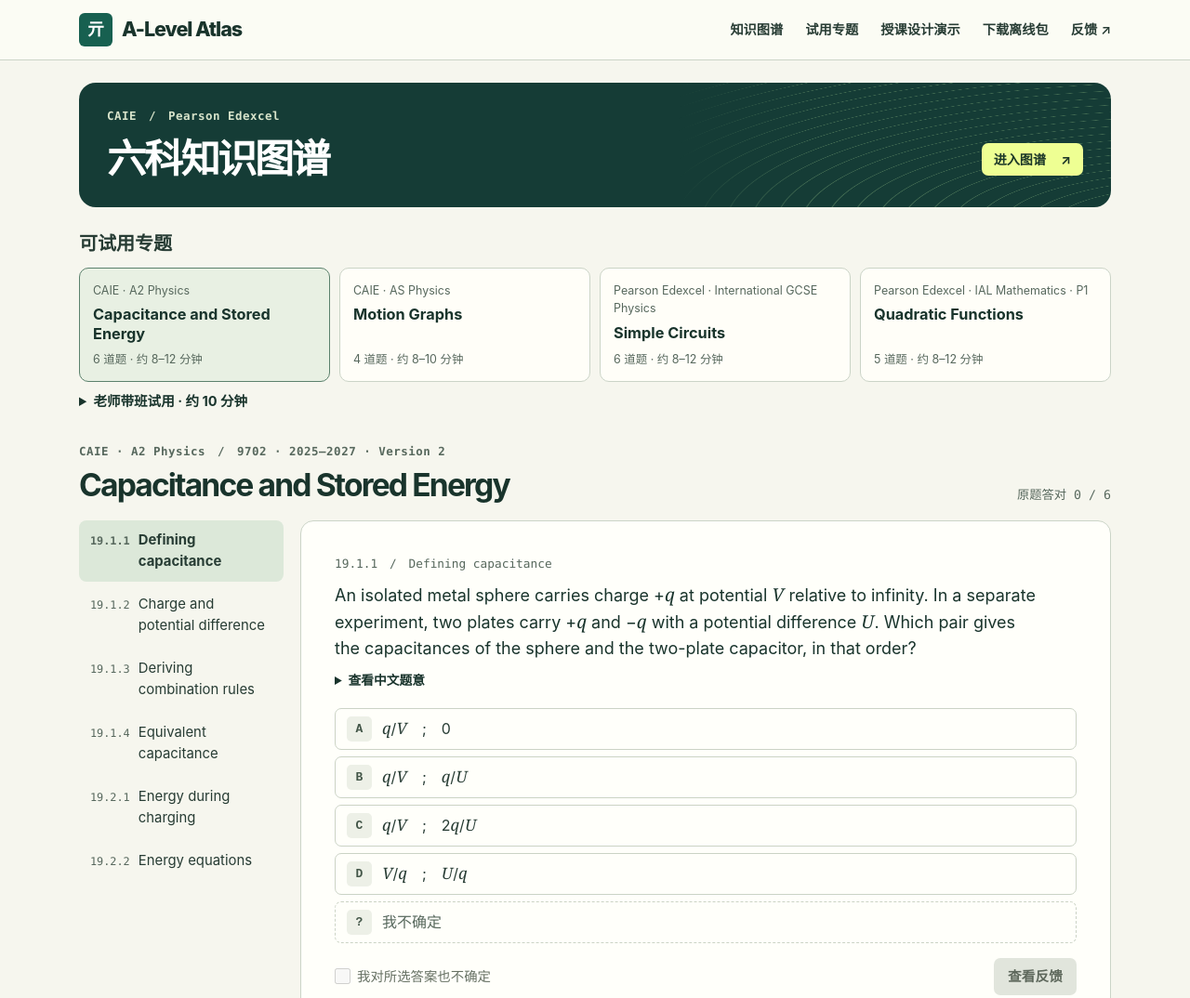
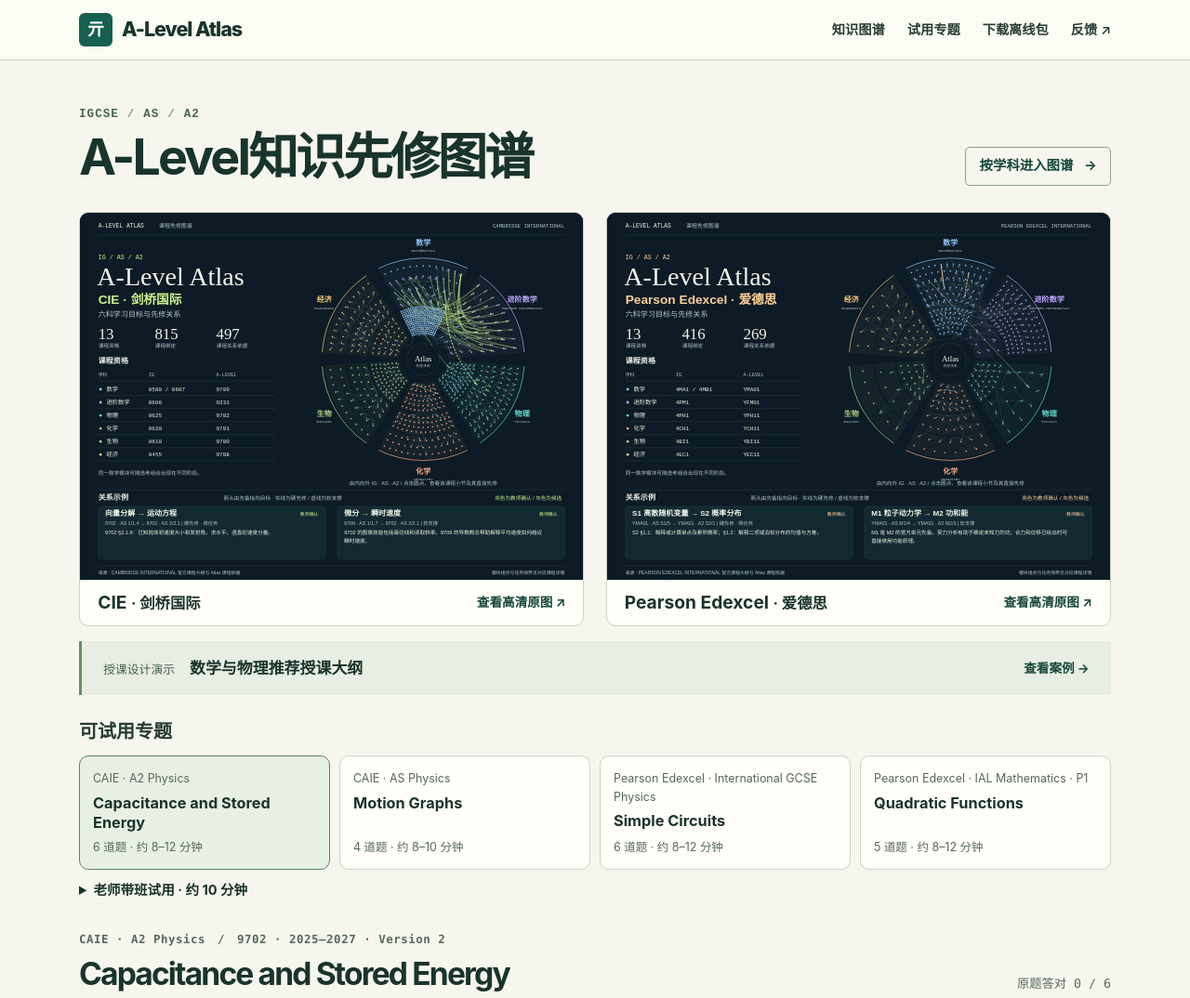
Before and after one commit to phytnesskun/A-Level-Atlas, a plain HTML site: page index.html in a window 1280 px wide. Shown: the top 1074 px of the page at 93% size. Drawn offline with Linux system fonts and the light colour scheme.

Commit message:
Put the Cambridge and Edexcel prerequisite maps on the Atlas homepage

```diff
--- a/index.html
+++ b/index.html
@@ -4,7 +4,7 @@
   <meta charset="utf-8">
   <meta name="viewport" content="width=device-width, initial-scale=1">
   <meta name="theme-color" content="#153c36">
-  <title>A-Level Atlas · 课程图谱与练习</title>
+  <title>A-Level知识先修图谱 · A-Level Atlas</title>
   <style>:root {
   color-scheme: light;
   --ink:#19342c; --body:#273c34; --muted:#57685d; --paper:#f6f6ee;
@@ -171,6 +171,37 @@ figure figcaption {font-size:.78rem;color:var(--muted)}
 
 .question-feedback {text-align:end;font-size:.84rem;color:var(--muted);margin:10px 0}
 </style>
+<style>
+.atlas-overview {margin:clamp(1.6rem,3.8vw,3.2rem) 0 1rem}
+.atlas-heading {display:flex;align-items:end;justify-content:space-between;gap:1rem;margin-bottom:clamp(1.1rem,2.3vw,1.75rem)}
+.atlas-stages {display:flex;align-items:center;gap:.7em;margin:0 0 .5rem;color:#496553;font:600 .79rem/1.4 "IBM Plex Mono",ui-monospace,monospace;letter-spacing:.08em}
+.atlas-stages span {color:#849383}
+.atlas-heading h1 {margin:0;color:var(--ink);font-size:clamp(2rem,4.2vw,3.65rem);line-height:1.12;letter-spacing:-.055em}
+.atlas-explore {display:inline-flex;align-items:center;gap:.8em;padding:.55rem .9rem;color:var(--green);border:1px solid #8ba095;border-radius:5px;font-size:.9rem;font-weight:650;text-decoration:none;white-space:nowrap}
+.atlas-explore:hover {background:var(--green);color:white}
+.board-posters {display:grid;grid-template-columns:repeat(2,minmax(0,1fr));gap:clamp(.9rem,1.8vw,1.55rem)}
+.board-poster {display:block;min-width:0;overflow:hidden;border:1px solid var(--line);border-radius:10px;background:#fffef8;color:var(--ink);text-decoration:none}
+.board-poster img {width:100%;height:auto;display:block;background:#0c1b25}
+.poster-caption {display:flex;align-items:center;justify-content:space-between;gap:.6rem;flex-wrap:wrap;padding:.75rem clamp(.8rem,1.6vw,1.2rem)}
+.poster-caption strong {font-size:clamp(1.02rem,1.5vw,1.28rem);line-height:1.3}
+.poster-caption strong span {font-size:.85em}
+.poster-open,.demo-action {font-size:.85rem;font-weight:650;white-space:nowrap;color:var(--green)}
+.board-poster:hover,.board-poster:focus-visible {border-color:var(--green)}
+.board-poster:hover .poster-open,.teaching-demo:hover .demo-action {text-decoration:underline}
+.teaching-demo {display:flex;align-items:center;justify-content:space-between;gap:1rem;padding:1rem clamp(.9rem,2.2vw,1.45rem);border-left:3px solid #688c69;background:#e8eee3;color:var(--ink);text-decoration:none}
+.teaching-demo>span:first-child {display:flex;align-items:baseline;gap:1rem;flex-wrap:wrap}
+.demo-label {font-size:.8rem;color:#43604e}
+.teaching-demo strong {font-size:1.06rem}
+@media(max-width:720px) {
+  .board-posters {grid-template-columns:1fr}
+  .atlas-heading {align-items:start;flex-wrap:wrap}
+  .atlas-heading h1 {font-size:clamp(1.85rem,6.5vw,2.6rem)}
+  .atlas-explore {padding:.35rem .7rem;font-size:.82rem}
+  .teaching-demo>span:first-child {display:grid;gap:.1rem}
+  .mast-inner {flex-wrap:wrap}
+  .mast nav {flex-wrap:wrap}
+}
+</style>
 </head>
 <body>
   <header class="mast">
@@ -179,22 +210,35 @@ figure figcaption {font-size:.78rem;color:var(--muted)}
       <nav aria-label="主要导航">
         <a href="graph/dist/index.html">知识图谱</a>
         <a href="#topics">试用专题</a>
-        <a href="demos/teaching-plans/">授课设计演示</a>
         <a id="download" href="downloads/A-Level-Atlas-trial-0.4.0-r1.zip" download>下载离线包</a>
         <a href="https://github.com/phytnesskun/A-Level-Atlas/issues/new" target="_blank" rel="noopener">反馈 ↗</a>
       </nav>
     </div>
   </header>
   <main id="main">
-    <h1 class="sr">A-Level Atlas 课程图谱与专题练习</h1>
-    <div class="map-entry">
-      <div class="contours" aria-hidden="true"></div>
-      <div class="entry-content">
-        <p class="kicker">CAIE　/　Pearson Edexcel</p>
-        <h2>六科知识图谱</h2>
-        <a class="entry-link" href="graph/dist/index.html">进入图谱 <span aria-hidden="true">↗</span></a>
+    <section class="atlas-overview" aria-labelledby="atlas-title">
+      <div class="atlas-heading">
+        <div>
+          <p class="atlas-stages" lang="en">IGCSE <span aria-hidden="true">/</span> AS <span aria-hidden="true">/</span> A2</p>
+          <h1 id="atlas-title">A-Level知识先修图谱</h1>
+        </div>
+        <a class="atlas-explore" href="graph/dist/index.html">按学科进入图谱 <span aria-hidden="true">→</span></a>
       </div>
-    </div>
+      <div class="board-posters">
+        <a class="board-poster" href="graph/dist/cie-atlas.svg">
+          <img src="graph/dist/cie-atlas.svg" width="1540" height="1125" alt="剑桥国际六科先修总图，按学科划分扇区，由内向外对应 IG、AS 和 A2">
+          <span class="poster-caption"><strong>CIE <span>· 剑桥国际</span></strong><span class="poster-open">查看高清原图 <span aria-hidden="true">↗</span></span></span>
+        </a>
+        <a class="board-poster" href="graph/dist/edexcel-atlas.svg">
+          <img src="graph/dist/edexcel-atlas.svg" width="1540" height="1125" alt="爱德思六科先修总图，按学科划分扇区，由内向外对应 IG、AS 和 A2">
+          <span class="poster-caption"><strong>Pearson Edexcel <span>· 爱德思</span></strong><span class="poster-open">查看高清原图 <span aria-hidden="true">↗</span></span></span>
+        </a>
+      </div>
+    </section>
+    <a class="teaching-demo" href="demos/teaching-plans/">
+      <span><span class="demo-label">授课设计演示</span><strong>数学与物理推荐授课大纲</strong></span>
+      <span class="demo-action">查看案例 <span aria-hidden="true">→</span></span>
+    </a>
     <section id="topics" aria-labelledby="topics-title">
       <h2 id="topics-title">可试用专题</h2>
       <div id="topic-cards"></div>
```
